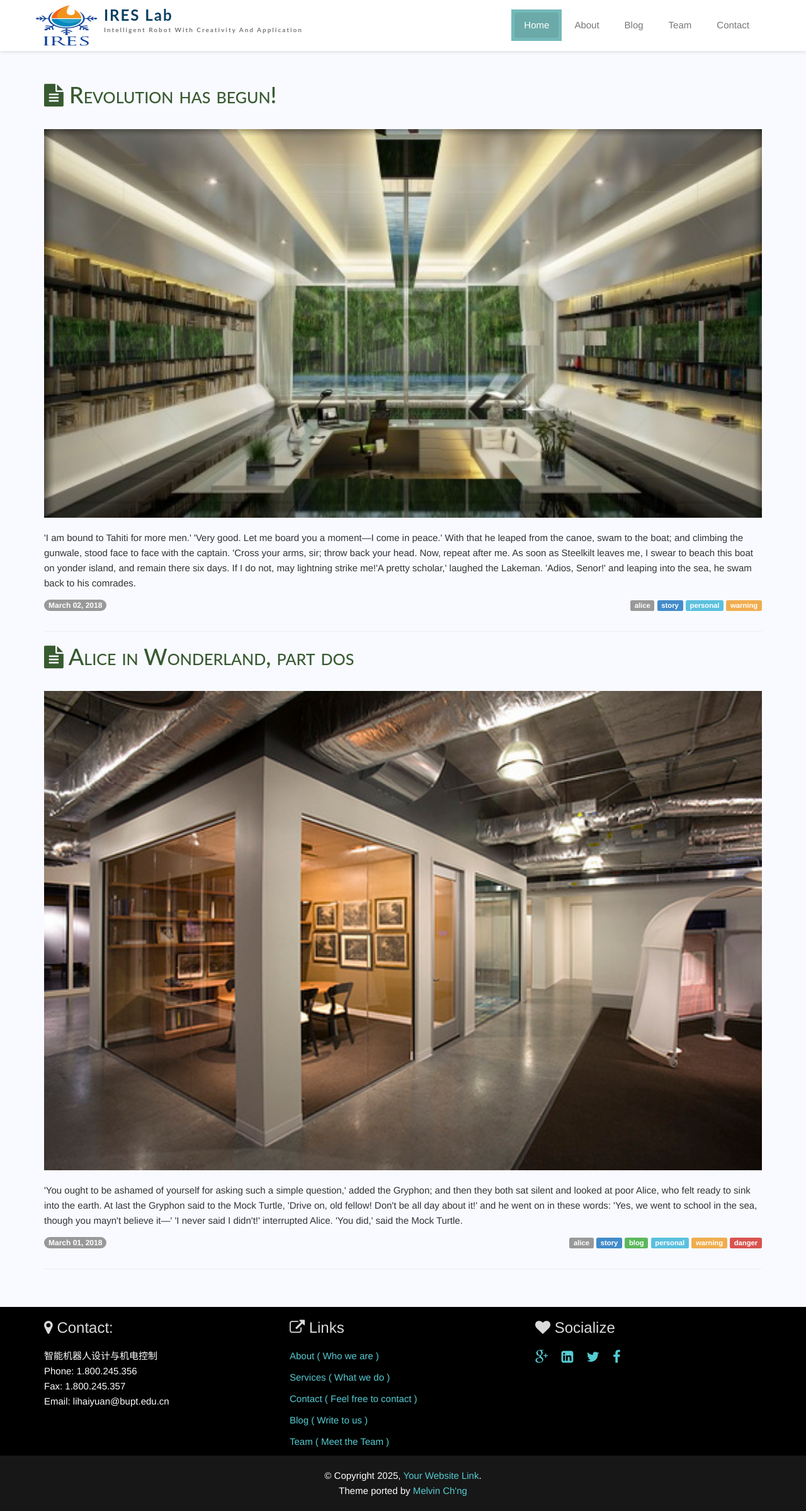
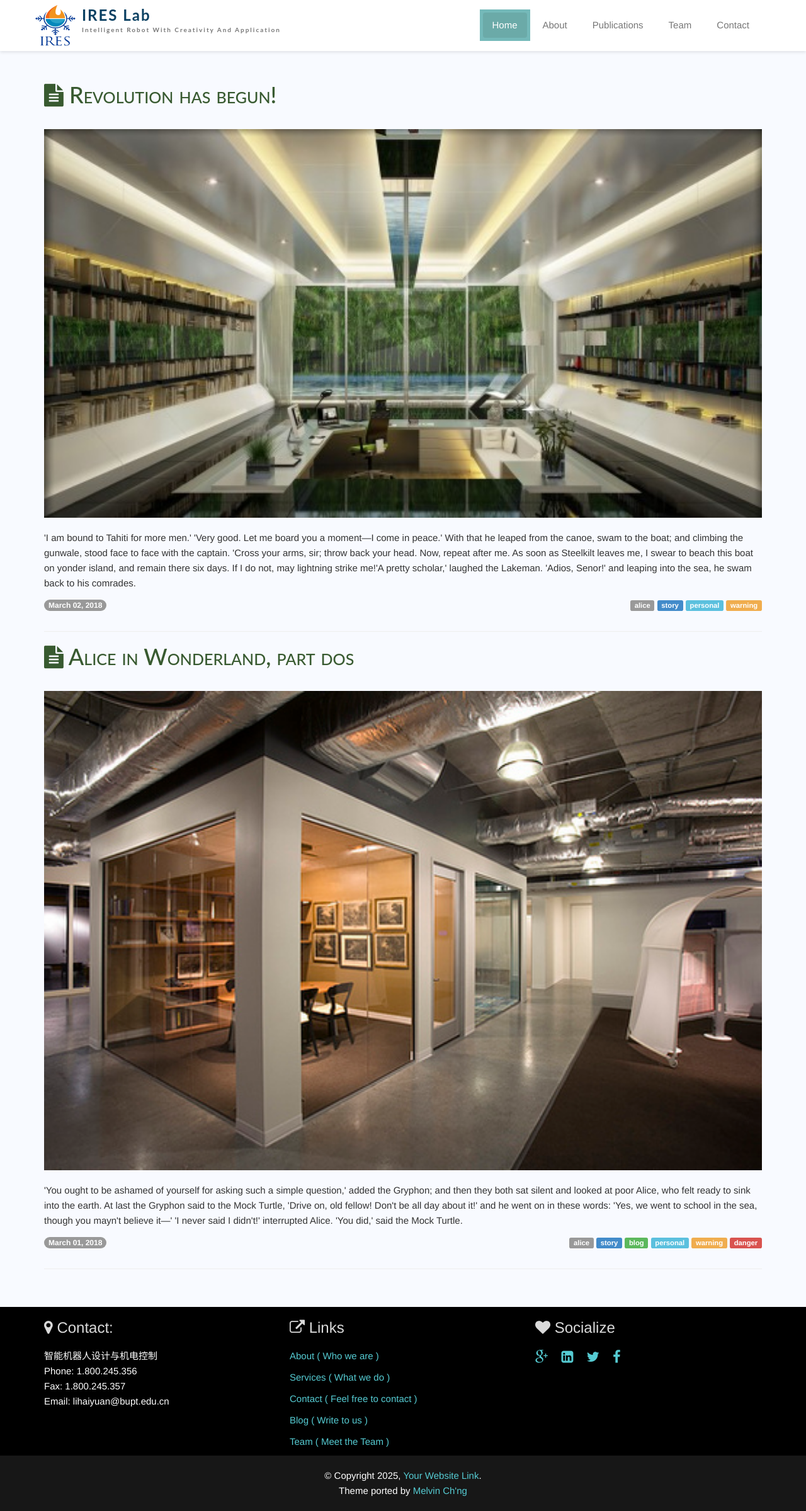
Before and after one commit to ljfnb66/ljfnb66.github.io, a Jekyll site: the page built from publications.html, in a window 1280 px wide. Shown: the whole page at 63% size. Built offline with Jekyll 4.4.1, drawn with Linux system fonts in a browser that asks for light colours.

Commit message:
edit publication.html

```diff
--- a/_includes/header.html
+++ b/_includes/header.html
@@ -42,7 +42,7 @@
           <a href="/about.html">About</a>
         </li>
         <li>
-          <a href="/blog.html">Blog</a>
+          <a href="/blog.html">Publications</a>
         </li>
         <li>
           <a href="/team.html">Team</a>
@@ -76,6 +76,7 @@
   /* Logo图片样式 */
   .office-logo {
     height: 65px; /* 调整logo高度 */
+    width:65px;
     margin-right: 10px; /* 与文字的间距 */
   }
 
```
Also changed, not shown: publications.html (renamed from blog.html).
